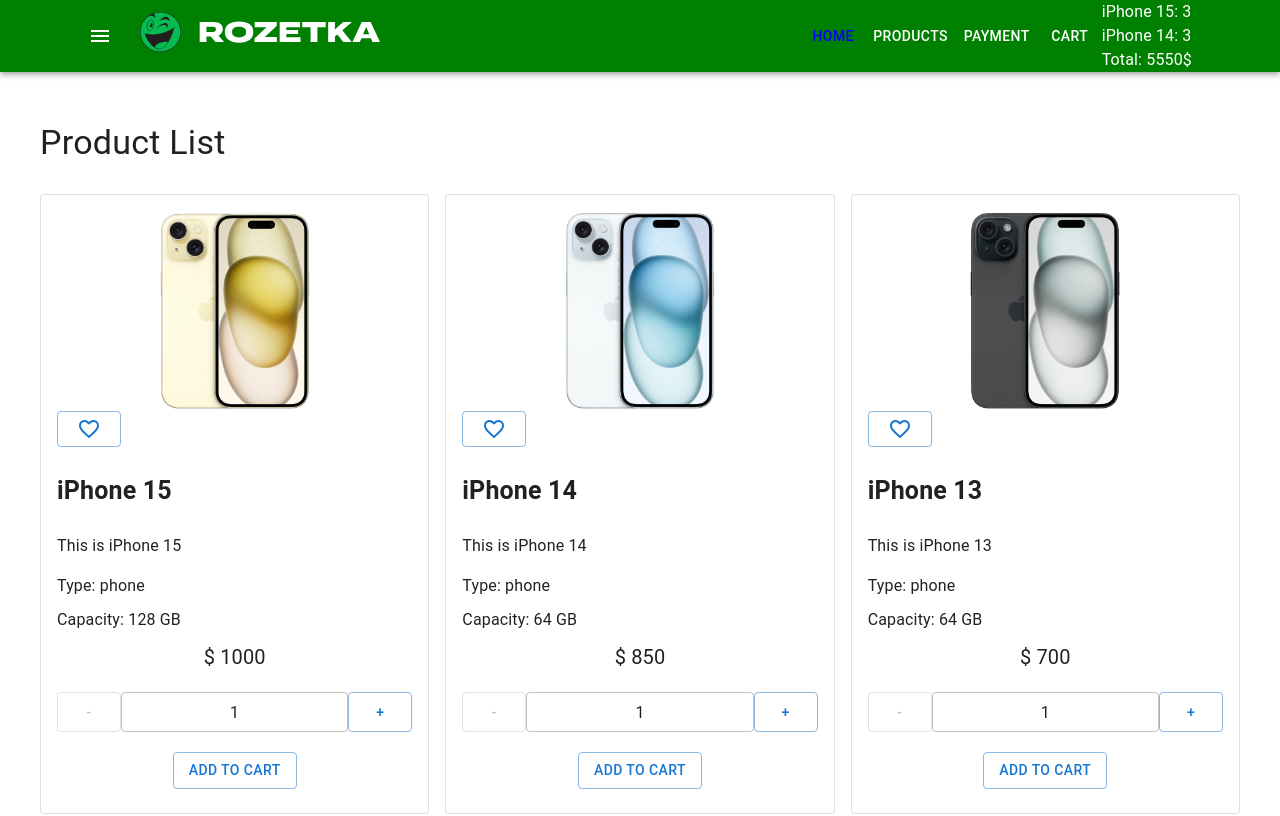
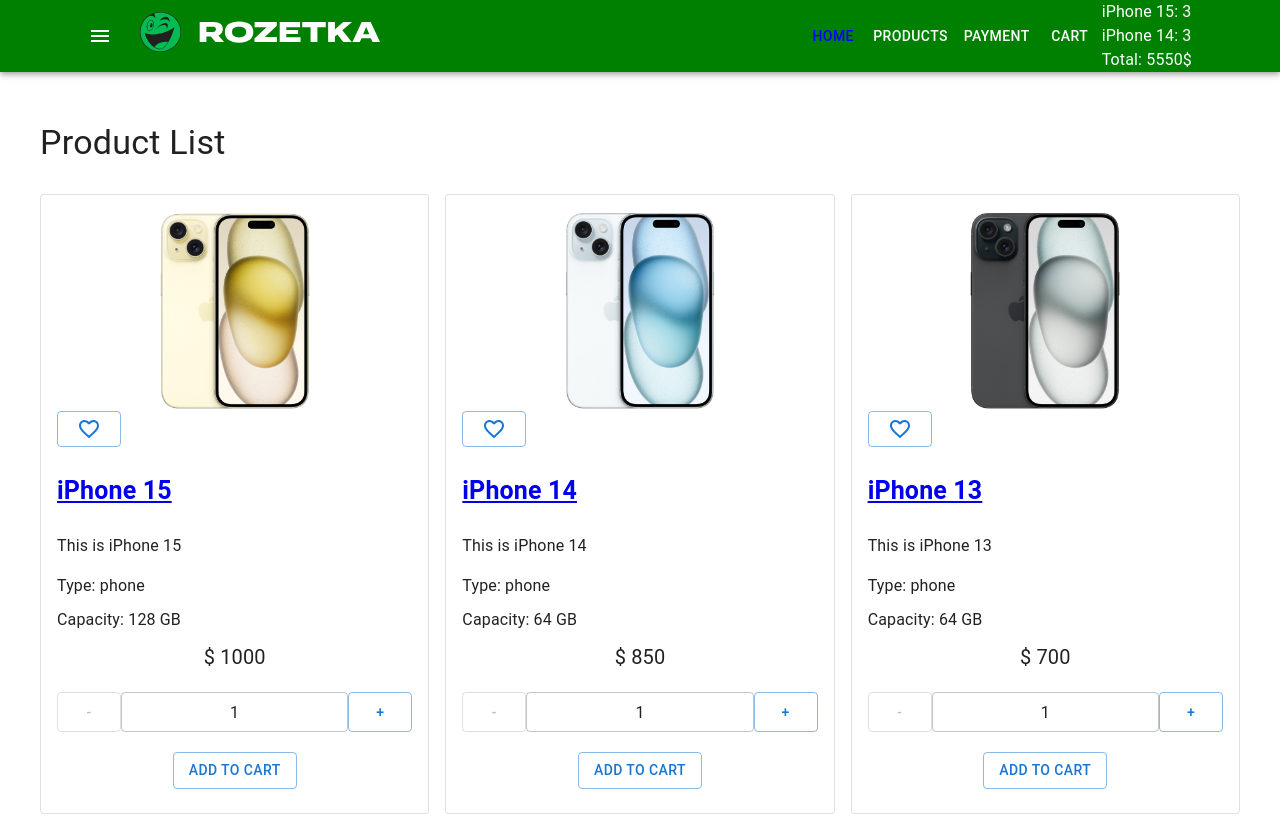
Before and after one commit to VarvaraProkhvatylo/react-shop-project-16-03, a React (Create React App) app: page / in a window 1280 px wide. Shown: the top 816 px of the page. Built offline with nearby package versions, Linux system fonts and the light colour scheme.

Commit message:
like, Slice

```diff
--- a/src/components/Products/ProductListItem.tsx
+++ b/src/components/Products/ProductListItem.tsx
@@ -7,6 +7,7 @@
 import { useAppDispatch, useAppSelector } from 'store/hooks'
 import likeSlice, { addLike, removeLike } from 'store/likeSlice'
 import { addProductToCart } from 'store/cartSlice'
+import { Link } from 'react-router-dom'
 
 type Props = {
     id: number
@@ -58,7 +59,9 @@
                     >
                         {isLiked ? <FavoriteIcon /> : <FavoriteBorderIcon />}
                     </Button>
-                    <h3 className="product-title">{title}</h3>
+                    <h3 className="product-title">
+                        <Link to={`/products/${id}`}>{title}</Link>
+                    </h3>
                     <p className="product-description">{description}</p>
 
                     <div className="product-features">Type: {type}</div>
--- a/src/layout/App.tsx
+++ b/src/layout/App.tsx
@@ -12,6 +12,7 @@
 import { getProductsObject } from 'utils/productsArray'
 import { omit } from 'lodash'
 import CheckoutPage from 'pages/Checkout/CheckoutPage'
+import ProductPage from 'pages/Product/ProductPage'
 
 type ProductsInCartType = {
     [id: number]: number
@@ -62,6 +63,7 @@
                 />
                 <Route path="payment" element={<PaymentPage />} />
                 <Route path="products" element={<ProductsPage />} />
+                <Route path="products/:id" element={<ProductPage />} />
                 <Route path="checkout" element={<CheckoutPage />} />
             </Routes>
             <Footer />
--- /dev/null
+++ b/src/pages/Product/ProductPage.tsx
@@ -0,0 +1,17 @@
+import { useParams } from 'react-router'
+import { getProductsObject, Product, productsArray } from 'utils/productsArray'
+
+type Props = {}
+
+type ProductsObject = {
+    [id: number]: Product
+}
+
+const ProductPage = (props: Props) => {
+    const productsObject: ProductsObject = getProductsObject(productsArray)
+    const { id } = useParams()
+
+    return <div>{productsObject[parseInt(id!)].title}</div>
+}
+
+export default ProductPage
--- a/src/store/likeSlice.ts
+++ b/src/store/likeSlice.ts
@@ -1,5 +1,4 @@
 import { createSlice } from "@reduxjs/toolkit";
-import { act } from "react";
 
 type LikeProductsState = {
     [id:number]: boolean
```
